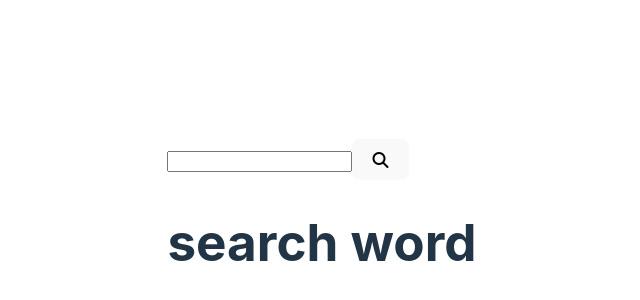
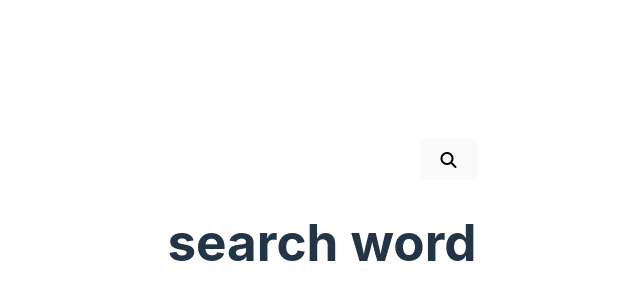
Before and after one commit to gio797/dictionary-app, a React (Vite) app: page / in a window 1280 px wide. Shown: the part 228-528 px from the top of the page, without its empty margins (318-958 px from the left). Built offline with nearby package versions, Linux system fonts and the light colour scheme.

Commit message:
improving styles

```diff
--- a/src/WordItem.jsx
+++ b/src/WordItem.jsx
@@ -28,6 +28,12 @@ function WordItem(props) {
               <li key={nanoid()}>{item.definition}</li>
             ))}
           </ul>
+          <h3>Synonyms</h3>
+          <div className="synonyms-wrapper">
+            {props.wordData[0].meanings[0].synonyms.map((item) => (
+              <span key={nanoid()}>{item}</span>
+            ))}
+          </div>
           <p>{props.wordData[0].meanings[1].partOfSpeech}</p>
           <h3>Meaning</h3>
           <ul>
@@ -35,6 +41,8 @@ function WordItem(props) {
               <li key={nanoid()}>{item.definition}</li>
             ))}
           </ul>
+          <p>Source</p>
+          <p>{props.wordData[0].sourceUrls[0]}</p>
         </div>
       )}
     </div>
--- a/src/index.css
+++ b/src/index.css
@@ -49,9 +49,11 @@ button {
   cursor: pointer;
   transition: border-color 0.25s;
 }
+
 button:hover {
   border-color: #646cff;
 }
+
 button:focus,
 button:focus-visible {
   outline: 4px auto -webkit-focus-ring-color;
@@ -79,3 +81,21 @@ button:focus-visible {
   justify-content: space-between;
   align-items: center;
 }
+
+.synonyms-wrapper span {
+  margin: 5px;
+}
+
+form {
+  display: flex;
+  justify-content: space-between;
+  width: 100%;
+  /* align-items: center; */
+}
+
+input {
+  padding: 10px;
+  width: 100%;
+  border-radius: 5px;
+  border: none;
+}
```
